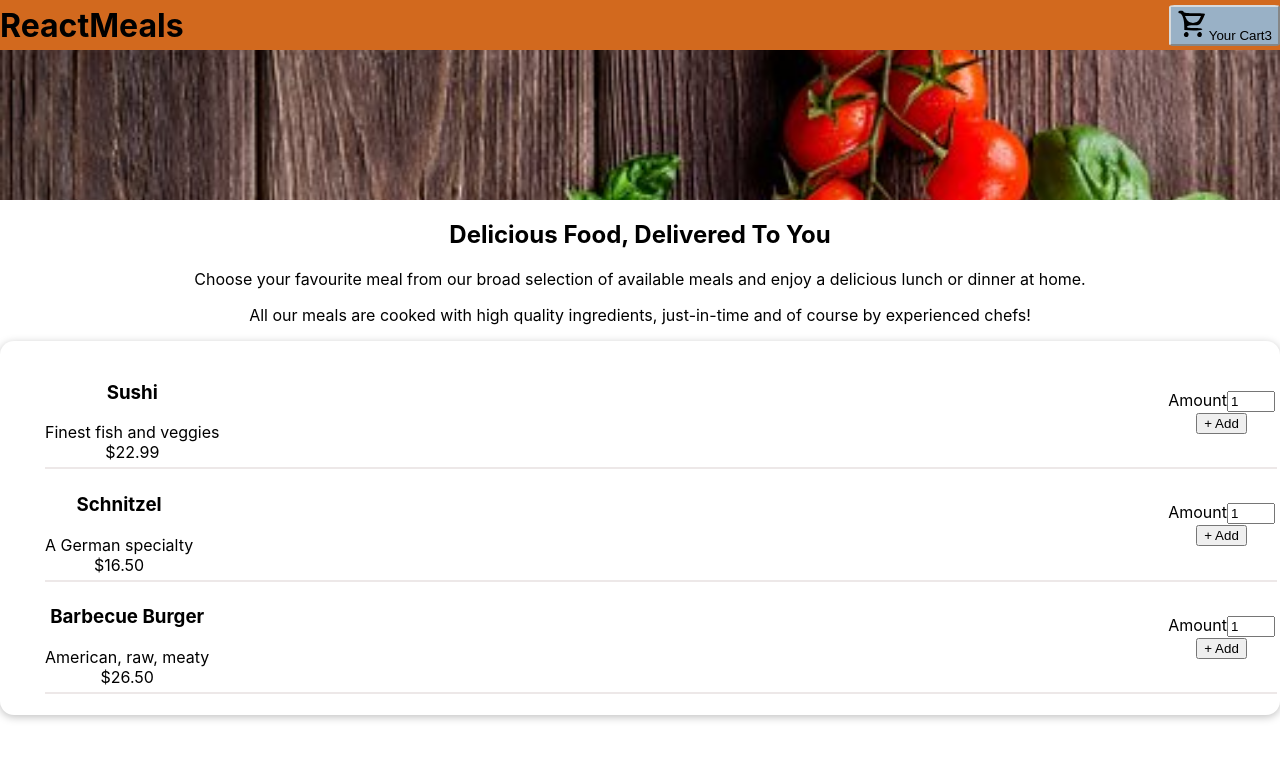
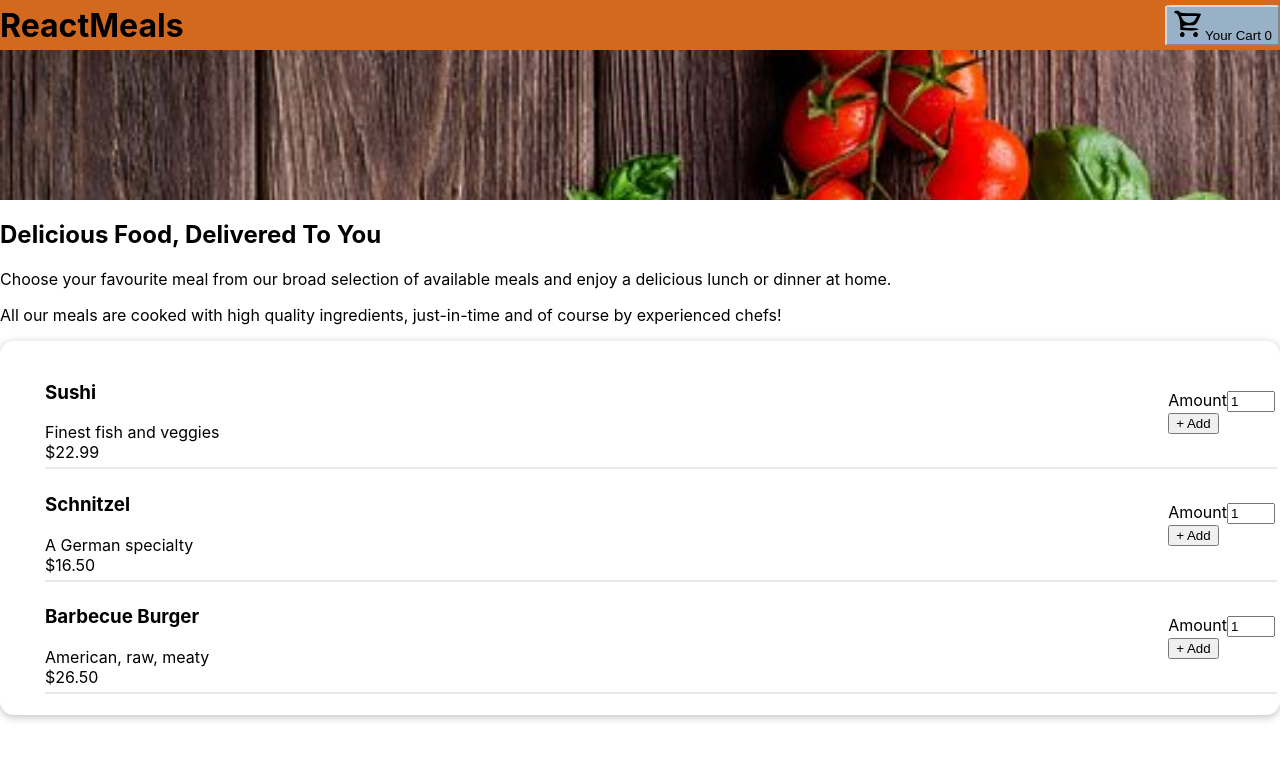
Before and after one commit to jellymn9/ReactFoodApp, a React (Create React App) app: page / in a window 1280 px wide. Shown: the top 760 px of the page. Built offline with nearby package versions, Linux system fonts and the light colour scheme.

Commit message:
Add cartState
Manage state with context and enable add form btn with dummy data

```diff
--- a/src/App.tsx
+++ b/src/App.tsx
@@ -1,31 +1,30 @@
-import React, { useState } from 'react'
-import './App.css'
-import Cart from './Components/Cart/Cart'
-import Header from './Components/Layout/Header'
-import Meals from './Components/Meals/Meals'
+import React, { useState } from "react";
+import "./App.css";
+import Cart from "./Components/Cart/Cart";
+import Header from "./Components/Layout/Header";
+import Meals from "./Components/Meals/Meals";
+import CartProvider from "./store/CartProvider";
 
 function App() {
   const [isCartOpened, setCartOpen] = useState(false);
 
-
   const onClose = () => {
     setCartOpen(false);
-  }
+  };
 
   const onOpen = () => {
     setCartOpen(true);
   };
 
   return (
-    <div className="App">
-      {isCartOpened &&
-      (<Cart handleClose={onClose} />)}
-      <Header handleOpen={onOpen}/>
+    <CartProvider className="App">
+      {isCartOpened && <Cart handleClose={onClose} />}
+      <Header handleOpen={onOpen} />
       <main>
         <Meals />
       </main>
-    </div>
-  )
+    </CartProvider>
+  );
 }
 
-export default App
+export default App;
--- a/src/Components/Layout/HeaderBtn.tsx
+++ b/src/Components/Layout/HeaderBtn.tsx
@@ -1,16 +1,24 @@
-import CartIcon from '../Cart/CartIcon'
-import { CartBtn } from '../Layout/Header.styled'
+import CartIcon from "../Cart/CartIcon";
+import { CartBtn } from "../Layout/Header.styled";
+import CartContext from "../../store/cart-context";
+import { useContext } from "react";
 
-const HeaderBtn = function (props: {handleOpen: () => void}) {
+const HeaderBtn = function (props: { handleOpen: () => void }) {
+  const cartCtx = useContext(CartContext);
+  const numberOfCartItems = cartCtx.items.reduce((curNumber: number, item) => {
+    console.log(item.amount);
+    return curNumber + (item.amount ? item.amount : 0);
+  }, 0);
+
   return (
     <CartBtn onClick={() => props.handleOpen()}>
       <span>
         <CartIcon />
       </span>
       <span>Your Cart</span>
-      <span>3</span>
+      <span> {numberOfCartItems}</span>
     </CartBtn>
-  )
-}
+  );
+};
 
-export default HeaderBtn
+export default HeaderBtn;
--- a/src/Components/Meals/MealItem/MealItemForm.tsx
+++ b/src/Components/Meals/MealItem/MealItemForm.tsx
@@ -1,6 +1,18 @@
 import Input from "../../UI/Input";
+import { useContext, useEffect, useState } from "react";
+import CartContext from "../../../store/cart-context";
 
 const MealItemForm = function () {
+  const [item, setItem] = useState({});
+  const cartCtx = useContext(CartContext);
+  useEffect(() => {
+    cartCtx.addItem()(item);
+  }, [item]);
+
+  // const submitHandler = (event: any) => {
+  //   event.preventDefault();
+  // };
+
   return (
     <form>
       <Input
@@ -14,6 +26,16 @@
         }}
       />
       <button
+        onClick={(e) => {
+          e.preventDefault();
+          setItem({
+            id: "m1",
+            name: "Sushi",
+            description: "Finest fish and veggies",
+            price: 22.99,
+            amount: 1,
+          });
+        }}
       >
         + Add
       </button>
--- /dev/null
+++ b/src/store/CartProvider.tsx
@@ -0,0 +1,55 @@
+import CartContext from "./cart-context";
+import React from "react";
+import { useReducer } from "react";
+
+type actionTypeTypes = "ADD" | "REMOVE";
+
+interface actionType {
+  type: actionTypeTypes;
+  data: any; // change to something else
+}
+
+const defaultCartState = {
+  items: [],
+  totalAmount: 0,
+};
+
+const cartReducer = (state: any, action: actionType) => {
+  if (action.type === "ADD") {
+    const updatedItems = [...state.items, action.data];
+    const updatedTotalAmount =
+      state.totalAmount + action.data.price * action.data.amount;
+    return { items: updatedItems, totalAmount: updatedTotalAmount };
+  }
+  return defaultCartState;
+};
+
+const CartProvider = (props: any) => {
+  const [cartState, dispatchCartAction] = useReducer(
+    cartReducer,
+    defaultCartState
+  );
+
+  const addItemToCartHandler = (item: any) => {
+    dispatchCartAction({ type: "ADD", data: item });
+  };
+
+  const removeItemFromCartHandler = (id: any) => {
+    dispatchCartAction({ type: "REMOVE", data: id });
+  };
+
+  const cartContext = {
+    items: cartState.items,
+    totalAmount: cartState.totalAmount,
+    addItem: () => addItemToCartHandler,
+    removeItem: () => removeItemFromCartHandler,
+  };
+
+  return (
+    <CartContext.Provider value={cartContext}>
+      {props.children}
+    </CartContext.Provider>
+  );
+};
+
+export default CartProvider;
--- /dev/null
+++ b/src/store/cart-context.tsx
@@ -0,0 +1,17 @@
+import React from "react";
+
+interface CartStore {
+  items: { amount: number }[];
+  totalAmount: number;
+  addItem: () => any;
+  removeItem: (id: number) => any;
+}
+
+const CartContext = React.createContext<CartStore>({
+  items: [],
+  totalAmount: 0,
+  addItem: () => {},
+  removeItem: (id: number) => {},
+});
+
+export default CartContext;
```
